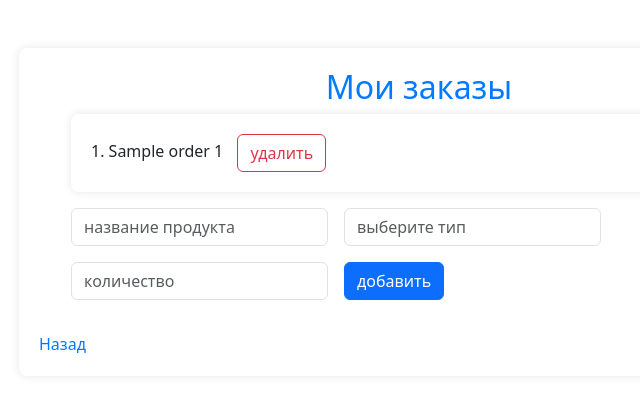
After one commit to Soulusside/ArcticHelper, a Flask app: page /orders in a window 1280 px wide. The commit adds this page. Shown: the top 393 px of the page, without its empty margins (221-861 px from the left). Run offline with Flask 3, Linux system fonts and the light colour scheme; tables that the repository leaves empty hold one stand-in row (values such as "Sample post").

Commit message:
добавлена функция заказов

```diff
--- a/main.py
+++ b/main.py
@@ -20,6 +20,12 @@ class Product(db.Model):
     name = db.Column(db.String(100), nullable=False)
     validuntil = db.Column(db.String(100), nullable=False)
     typeprod = db.Column(db.String(100), nullable=False)
+
+class Orders(db.Model):
+    id = db.Column(db.Integer, primary_key=True)
+    name = db.Column(db.String(100), nullable=False)
+    typeprod = db.Column(db.String(100), nullable=False)
+    count = db.Column(db.Integer, nullable=False)
 
 class RegistrationForm(FlaskForm):
     username = StringField('Логин', validators=[DataRequired()])
@@ -59,7 +65,7 @@ def login():
 
         if username in users and check_password_hash(users[username], password):
             session['username'] = username
-            flash('Успешная авторизация!', 'success')
+            flash('Авторизация прошла успешно!', 'success')
             return redirect(url_for('index'))
         else:
             flash('Ошибка авторизации. Проверьте логин и пароль.', 'danger')
@@ -112,6 +118,13 @@ def delete_product(product_id):
 
     return redirect(url_for('myprod'))
 
+@app.route('/delete_order/<int:orders_id>', methods=['POST'])
+def delete_order(orders_id):
+    order = Orders.query.get_or_404(orders_id)
+    db.session.delete(order)
+    db.session.commit()
+    return redirect(url_for('orders'))
+
 @app.route('/recipes')
 def recipes():
     products = Product.query.all()
@@ -126,10 +139,20 @@ def recipes():
 
     return render_template('recipes.html', recipe = result)
 
-@app.route('/search')
-def search():
-    pass
+@app.route('/orders', methods=['GET', 'POST'])
+def orders():
+    if request.method == 'POST':
+        name = request.form['name']
+        typeprod = request.form['typeprod']
+        count = request.form['count']
+        new_order = Orders(name=name, typeprod=typeprod, count=count)
+        db.session.add(new_order)
+        db.session.commit()
+        return redirect(url_for('orders'))
 
+    orders = Orders.query.all()
+
+    return render_template('orders.html', orders=orders)
 
 if __name__ == '__main__':
     db.create_all()
--- a/static/styles.css
+++ b/static/styles.css
@@ -1,68 +1,56 @@
-/* styles.css */
+body {
+}
 
-body {
-    font-family: Verdana;
-    font-size: 20px;
-    letter-spacing: 0px;
-    word-spacing: 2px;
-    color: #000000;
-    font-weight: 400;
-    text-decoration: none solid rgb(68, 68, 68);
-    font-style: normal;
-    font-variant: small-caps;
-    text-transform: none;
+@keyframes aurora {
+    0% {
+        opacity: 0.8;
+        background-position: 0% 0%;
+    }
+    100% {
+        opacity: 1;
+        background-position: 100% 100%;
+    }
 }
 
 .container {
     max-width: 800px;
     margin: 0 auto;
     padding: 20px;
-    background-color: #fff;
+    background-color: #fff; /* Изменено на обычный белый цвет фона */
     box-shadow: 0 0 10px rgba(0, 0, 0, 0.1);
     border-radius: 8px;
 }
 
 h2 {
-    color: #007bff; /* Blue color */
-    text-align: center
+    color: #007bff;
+    text-align: center;
 }
 
 a {
-    color: #28a745; /* Green color */
+    color: #007bff;
+    font-size: 16px;
     text-decoration: none;
+    transition: text-decoration 0.3s ease;
 }
 
 a:hover {
     text-decoration: underline;
 }
 
-
-
 .text-box {
     margin-left: 44vw;
-	 margin-top: 42vh;
+    margin-top: 42vh;
+    animation: moveInBottom 1s ease-out; /* Добавлена анимация для текстового блока */
 }
 
 form {
-  margin:10px;
-}
-
-@keyframes moveInBottom {
-    0% {
-        opacity: 0;
-        transform: translateY(30px);
-    }
-
-    100% {
-        opacity: 1;
-        transform: translateY(0px);
-    }
+    margin: 10px;
 }
 
 screen {
-  background-color: rgba(255, 255, 255, 1);
-  display: flex;
-  flex-direction: row;
-  justify-content: center;
-  width: 100%;
+    background-color: #fff;
+    display: flex;
+    flex-direction: row;
+    justify-content: center;
+    width: 100%;
 }
--- a/templates/base.html
+++ b/templates/base.html
@@ -1,18 +1,16 @@
 <!DOCTYPE html>
 <html lang="en">
 <head>
-  <meta charset="UTF-8">
+    <meta charset="UTF-8">
     <meta name="viewport" content="width=device-width, initial-scale=1.0">
     <title>{% block title %} {% endblock title %}</title>
-  <link href="https://cdn.jsdelivr.net/npm/bootstrap@5.3.2/dist/css/bootstrap.min.css" rel="stylesheet" integrity="sha384-T3c6CoIi6uLrA9TneNEoa7RxnatzjcDSCmG1MXxSR1GAsXEV/Dwwykc2MPK8M2HN" crossorigin="anonymous">
-    <link rel="stylesheet" href="https://stackpath.bootstrapcdn.com/bootstrap/4.5.2/css/bootstrap.min.css">
+    <link href="https://cdn.jsdelivr.net/npm/bootstrap@5.3.2/dist/css/bootstrap.min.css" rel="stylesheet" integrity="sha384-T3c6CoIi6uLrA9TneNEoa7RxnatzjcDSCmG1MXxSR1GAsXEV/Dwwykc2MPK8M2HN" crossorigin="anonymous">
     <link rel="stylesheet" href="{{ url_for('static', filename='styles.css') }}">
 </head>
 
-
 <body>
-<div class="screen">
-  {% block content %}  {% endblock content %}
-</div>
+    <div class="screen">
+        {% block content %}  {% endblock content %}
+    </div>
 </body>
 </html>
--- a/templates/login.html
+++ b/templates/login.html
@@ -20,10 +20,10 @@
             {{ form.password.label }}
             {{ form.password(class="form-control") }}
         </div>
-        {{ form.submit(class="btn btn-primary") }}
+        {{ form.submit(class="btn btn-primary") }} <a href="{{ url_for('register') }}">Регистрация</a>
     </form>
+
 </div>
-
 </body>
 </html>
 {% endblock %}
--- a/templates/myprod.html
+++ b/templates/myprod.html
@@ -1,5 +1,7 @@
 {% extends 'base.html' %}
+
 {% block content %}
+
 <div class="container mt-5">
     <h2>Мои запасы</h2>
     <ul>
--- /dev/null
+++ b/templates/orders.html
@@ -0,0 +1,47 @@
+{% extends 'base.html' %}
+
+{% block content %}
+
+<div class="container mt-5">
+    <h2>Мои заказы</h2>
+    <ul>
+        {% if orders|length == 0 %}
+        <p2>Список пуст</p2>
+        {% else %}
+            {% for order in orders %}
+                <div class="container mt-1"> {{ loop.index }}. {{ order.name }} {{ order.count }} <form method="post" action="{{ url_for('delete_order', orders_id=order.id) }}" style="display:inline;"><input type="submit" class="btn btn-outline-danger" value="удалить"></form> </div>
+            {% endfor %}
+        {% endif %}
+    </ul>
+        <ul>
+                <form class="row g-3" method="post" action="{{ url_for('orders') }}">
+                    <div class="col-auto">
+                        <label for="name" class="visually-hidden">название продукта</label>
+                        <input type="text" class="form-control" id="name" name="name" placeholder="название продукта" required>
+                    </div>
+                    <div class="col-auto">
+                        <label for="typeprod" class="visually-hidden">выбрать тип</label>
+                        <input type=text class="form-control" id="typeprod" name="typeprod" list=browsers placeholder="выберите тип" required>
+                        <datalist id=browsers>
+                            <option value="Продукт питания"></option>
+                            <option value="Лекарственное средство"></option>
+                        </datalist>
+                    </div>
+
+                    <div class="col-auto">
+                        <label for="name" class="visually-hidden">количество</label>
+                        <input type="number" class="form-control" id="count" name="count" placeholder="количество" required>
+                    </div>
+
+                    <div class="col-auto">
+                    <button type="submit" class="btn btn-primary mb-3">добавить</button>
+                    </div>
+                </form>
+
+        </ul>
+    <a href="{{ url_for('index') }}">Назад</a>
+</div>
+</body>
+</html>
+
+{% endblock %}
--- a/templates/register.html
+++ b/templates/register.html
@@ -1,5 +1,8 @@
 {% extends 'base.html' %}
 {% block content %}
+
+<link rel="stylesheet" href="fonts/material-icon/css/material-design-iconic-font.min.css">
+
 
 <div class="container mt-5">
     <h2>Регистрация</h2>
@@ -26,9 +29,10 @@
             {{ form.confirm_password(class="form-control") }}
         </div>
         {{ form.submit(class="btn btn-primary") }}
+        <a href="{{ url_for('login') }}">у меня есть аккаунт</a>
     </form>
 
-    <p>Уже есть аккаунт? <a href="{{ url_for('login') }}">Войти</a></p>
+
 </div>
 
 {% endblock %}
```
Also changed, not shown: templates/index.html (+5 -7 lines), templates/search.html (deleted).
